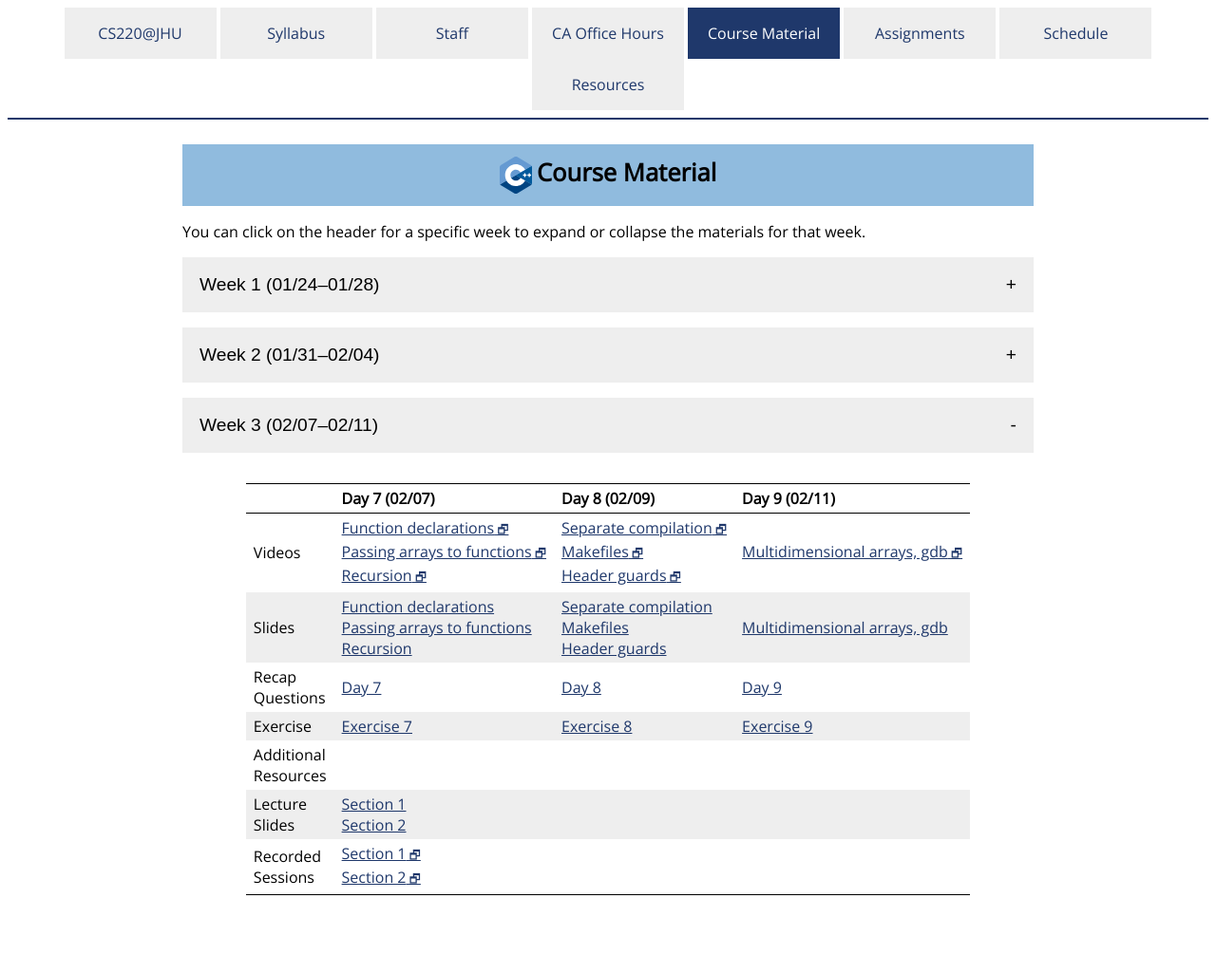
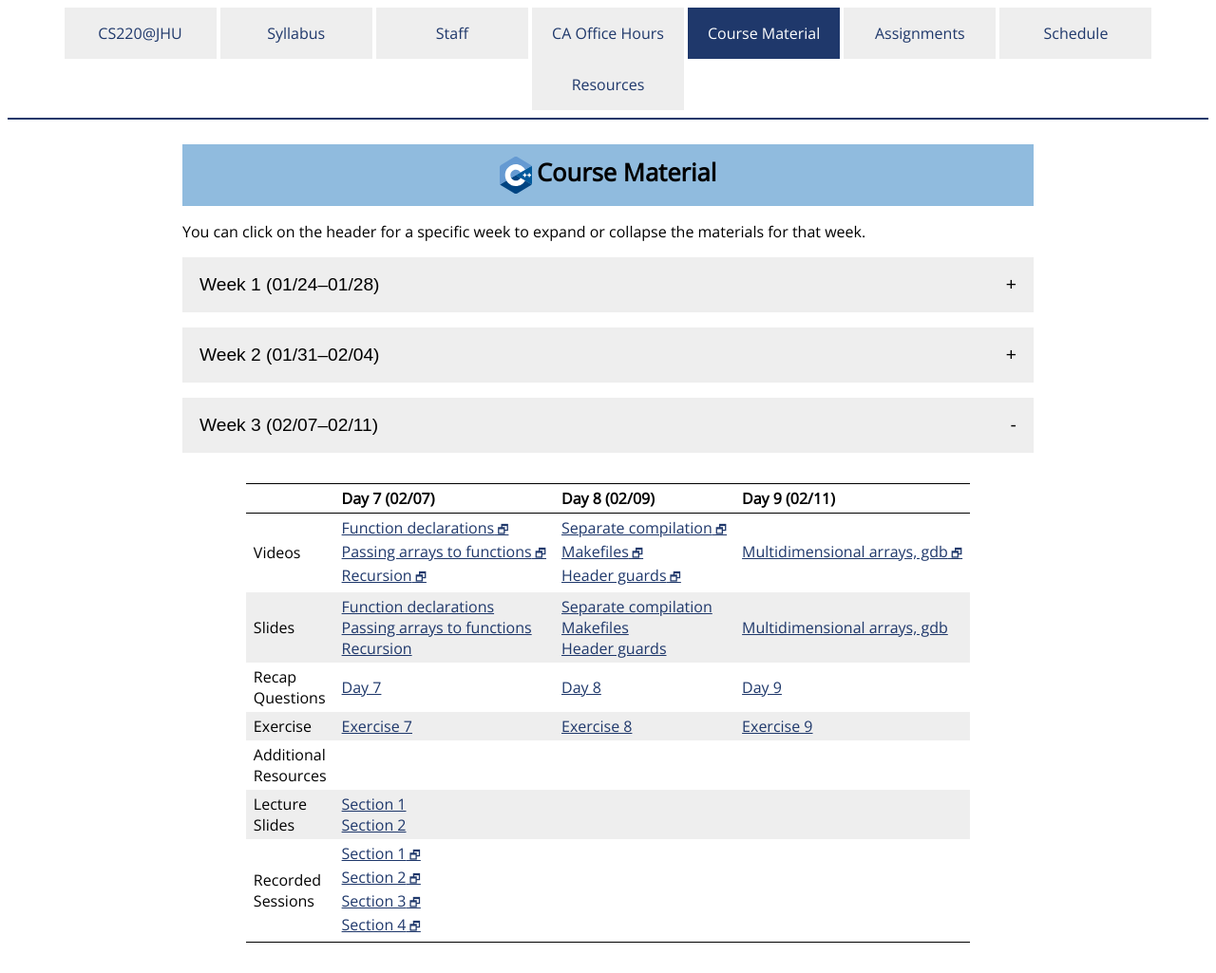
Before and after one commit to jhu-ip/cs220-s22, a Jekyll site: the page built from material.md, in a window 1280 px wide. Shown: the whole page at 95% size. Built offline with Jekyll 4.4.1, drawn with Linux system fonts in a browser that asks for light colours; some web fonts are replaced; before the commit the page ends 975 px from its top, so only the background shows below that.

Commit message:
posted recordings sessions 03 and 04 for mon feb 7

```diff
--- a/material.csv
+++ b/material.csv
@@ -92,6 +92,8 @@ Week,Day,Date,Type,"Link text",URL
 3,1,02/07,LectureSlides,"Section 2",slides/sec02/07.pdf
 3,1,02/07,Recording,"Section 1",https://jh.hosted.panopto.com/Panopto/Pages/Viewer.aspx?id=51916e89-95b2-48c6-922a-ae3501370ac5
 3,1,02/07,Recording,"Section 2",https://jh.hosted.panopto.com/Panopto/Pages/Viewer.aspx?id=1802c3b6-6330-4bf6-9c10-ae3501462214
+3,1,02/07,Recording,"Section 3",https://jh.hosted.panopto.com/Panopto/Pages/Viewer.aspx?id=ed38cf3a-d791-4221-9706-ae35015a0bf3
+3,1,02/07,Recording,"Section 4",https://jh.hosted.panopto.com/Panopto/Pages/Viewer.aspx?id=5e4de440-7633-4a5f-b53d-ae3501095795
 3,2,02/09,Slides,"Separate compilation",slides/day08_separate_compilation.pdf
 3,2,02/09,Slides,"Makefiles",slides/day08_makefiles.pdf
 3,2,02/09,Slides,"Header guards",slides/day08_header_guards.pdf
--- a/material.md
+++ b/material.md
@@ -182,7 +182,7 @@ the materials for that week.
     </tr>
     <tr>
       <td>Recorded<br>Sessions</td>
-      <td><a class='external' target='_blank' href='https://jh.hosted.panopto.com/Panopto/Pages/Viewer.aspx?id=51916e89-95b2-48c6-922a-ae3501370ac5'>Section 1</a><br><a class='external' target='_blank' href='https://jh.hosted.panopto.com/Panopto/Pages/Viewer.aspx?id=1802c3b6-6330-4bf6-9c10-ae3501462214'>Section 2</a></td>
+      <td><a class='external' target='_blank' href='https://jh.hosted.panopto.com/Panopto/Pages/Viewer.aspx?id=51916e89-95b2-48c6-922a-ae3501370ac5'>Section 1</a><br><a class='external' target='_blank' href='https://jh.hosted.panopto.com/Panopto/Pages/Viewer.aspx?id=1802c3b6-6330-4bf6-9c10-ae3501462214'>Section 2</a><br><a class='external' target='_blank' href='https://jh.hosted.panopto.com/Panopto/Pages/Viewer.aspx?id=ed38cf3a-d791-4221-9706-ae35015a0bf3'>Section 3</a><br><a class='external' target='_blank' href='https://jh.hosted.panopto.com/Panopto/Pages/Viewer.aspx?id=5e4de440-7633-4a5f-b53d-ae3501095795'>Section 4</a></td>
       <td></td>
       <td></td>
     </tr>
```
